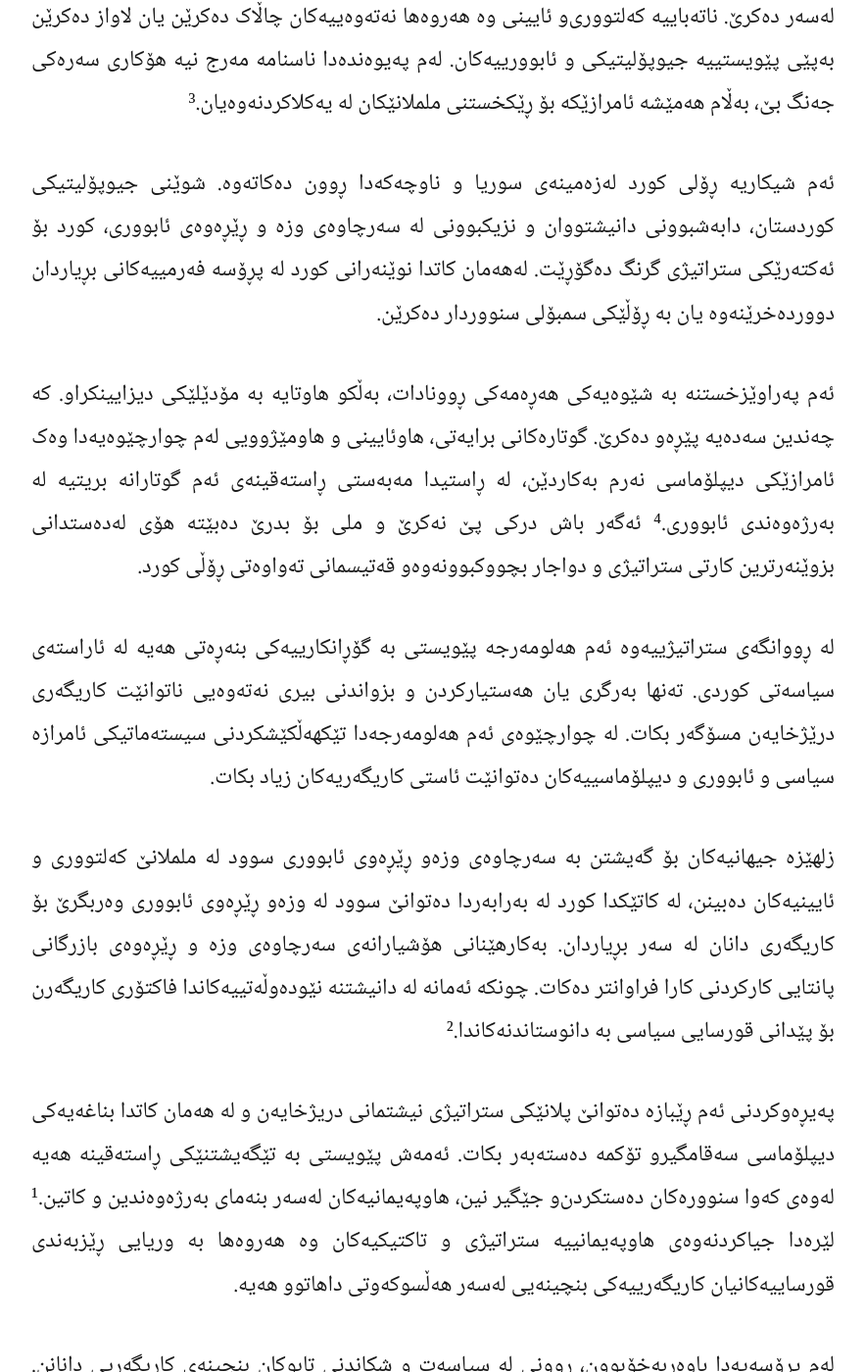
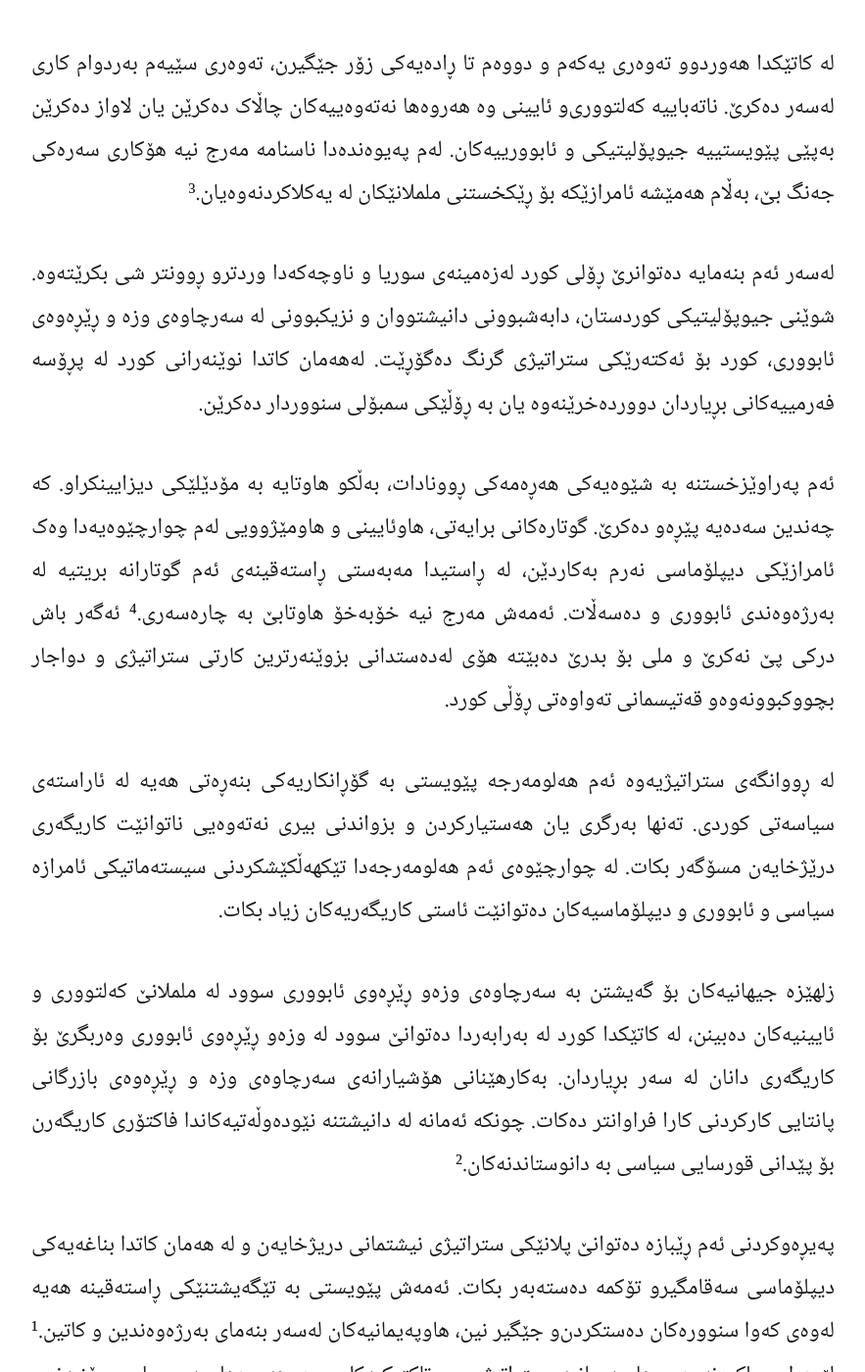
Before and after one commit to age-zero/age-zero.github.io, a Jekyll site: the page built from _posts/2026-02-10-strategie-ku.md, in a window 1280 px wide and 1400 px high, scrolled down 1890 px. Shown: the whole window at 98% size, without its empty margins (198-1081 px from the left). Built offline with Jekyll 4.4.1, drawn with Linux system fonts in a browser that asks for light colours; some of the changed text lies outside the part shown.

Commit message:
Syntax korrigiert

```diff
--- a/_posts/2026-02-10-strategie-ku.md
+++ b/_posts/2026-02-10-strategie-ku.md
@@ -13,29 +13,32 @@ cover: /images/202602-strategie-ku-v1.jpg
 ---
 خۆری هیچ نەتەوەو وڵاتێک بەبێ قوربانیدان هەڵنەهاتووەو لە مێژووشدا هیچ کام لە شۆرش‌و سەرهەڵدانەکان بەبێ کەم‌و کووڕی‌و نەنگی نەبوون. خۆری ئێمەش ئەم جارەیان لە ڕۆژاڤا هەڵهاتووەو پڕشنگدارە بە کەزی ژنان‌و کچانی کوردو پڕیەتی لە ووزەو خۆڕاگی.
 
-گومانی تێدا نیە کە خەبات‌و تێکۆشان بۆ ئازادی‌و سەربەخۆیی پشووی درێژی دەوێ‌و لەم رێگایەشدا هەموو کۆسپ‌و تەگەرەیەک دەتوانێ ببێ بە وانەیەک بۆ قۆناخ‌و هەنگاوەکانی دوای خۆی. ئەم ڕاستییە مێژووییە نیشانی دەدات کە گۆڕانکارییە سیاسییە گەورەکان هەمیشە بە ڕێگای پڕ لە پچڕان و تاقیکردنەوەدا تێدەپەڕن. ئەزموونە مێژووییەکانیش گەواهیدەری ئەوەن کە ساتەکانی وەستان، گۆڕینی ئاراستە و هەندێک جاریش شکست بەشێکی بنەڕەتی گۆڕانکارییە درێژخایەنەکانن. سەرئەنجام ئەوەی گرنگە، توانای ئەکتەرە سیاسییەکانە لەوەدەستهێنانی ئامانجی ستراتیژی نوێ لەسەربنەمای ئەم گۆڕانکاریانە.
+گومانی تێدا نیە کە خەبات‌و تێکۆشان بۆ ئازادی‌و سەربەخۆیی پشووی درێژی دەوێ‌و لەم رێگایەشدا هەموو کۆسپ‌و تەگەرەیەک دەتوانێ ببێ بە وانەیەک بۆ قۆناخ‌و هەنگاوەکانی دوای خۆی. ئەم ڕاستیە مێژووییە نیشانی دەدات کە گۆڕانکاریە سیاسیە گەورەکان هەمیشە بە ڕێگای پڕ لە پچڕان و تاقیکردنەوەدا تێدەپەڕن. ئەزموونە مێژووییەکانیش گەواهیدەری ئەوەن کە ساتەکانی وەستان، گۆڕینی ئاراستە و هەندێک جاریش شکست بەشێکی بنەڕەتی گۆڕانکاریە درێژخایەنەکانن. سەرئەنجام ئەوەی گرنگە، توانای ئەکتەرە سیاسیەکانە لەوەدەستهێنانی ئامانجی ستراتیژی نوێ لەسەربنەمای ئەم گۆڕانکاریانە.
 
-ڕاپەڕینی سوریا کە سەرەتا وەک بزووتنەوەیەکی ناڕەزایەتی یەکگرتوو دەردەکەوت، بە خێرایی گەشەی کرد و گۆڕا بۆ سیستەمێکی ئاڵۆزی ململانێ. لەم سیستەمەدا ئەکتەرە ناوخۆیی، ناوچەیی و نێودەوڵەتییەکان پێکەوە تێکەڵ بوون، و گرووپە جیاوازەکان بە بەرژەوەندی و ئامانجی جیاواز خۆیان ڕێکدەخست. بۆیە ئەو ململانێیە پێویستە کەمتر وەک ڕووداوێکی نەتەوەیی دابڕاو و زیاتر وەک بەشێک لە ئاقاریکی فراوانی دەسەڵاتی هەرێمی و نێودەوڵەتی تەماشا بکرێ.¹
+ڕاپەڕینی گەلانی سوریا کە سەرەتا وەک بزووتنەوەیەکی ناڕەزایەتی یەکگرتوو دەردەکەوت، بە خێرایی گەشەی کرد و گۆڕا بۆ سیستەمێکی ئاڵۆزی ململانێ. لەم سیستەمەدا ئەکتەرە ناوخۆیی، ناوچەیی و نێودەوڵەتیەکان پێکەوە تێکەڵ بوون، و گرووپە جیاوازەکان بە بەرژەوەندی و ئامانجی جیاواز خۆیان ڕێکدەخست. بۆیە ئەو ململانێیە پێویستە کەمتر وەک ڕووداوێکی نەتەوەیی دابڕاو و زیاتر وەک بەشێک لە ئاقاریکی فراوانی دەسەڵاتی هەرێمی و نێودەوڵەتی تەماشا بکرێ.¹
 
-گرنگیدان بەوەی ئایا ئەو گرووپ‌و هێزانە چۆن درووست بوون و لە کوێوە هێزیان گرت و کێ پاڵپشت‌و بزوێنەریان بووە کەمتر جێی بایەخە لەوەی بۆچی هەندێک ئەکتەر بەهێز، هەندێک لاواز کران و هەندێکیشیان بە شێوەیەکی مەبەستدار پەراوێز خران. ئەم پڕۆسانە پێڕەوی نەخشە درێژخایەنەکان دەکەن کە ڕەگ و ڕیشەیان لە مێژووی ڕۆژهەڵاتی ناوەڕاستدا چەسپاوو قووڵە.
+گرنگیدان بەوەی ئایا ئەو گرووپ و هێزانە چۆن درووست بوون و لە کوێوە هێزیان گرت و کێ پاڵپشت و بزوێنەریان بووە کەمتر جێی بایەخە لەوەی بۆچی هەندێک ئەکتەر بەهێز، هەندێک لاواز کران و هەندێکیشیان بە شێوەیەکی مەبەستدار پەراوێز خران. ئەم پڕۆسانە پێڕەوی نەخشە درێژخایەنەکان دەکەن کە ڕەگ و ڕیشەیان لە مێژووی ڕۆژهەڵاتی ناوەڕاستدا چەسپاوو قووڵە.
 
 مێژووی هاتن‌و مانەوەی زلهێزەکان لە ڕۆژهەلاتی ناوەڕاست بەرجەستە دەبێ لە سێ نەگۆڕی ستراتیژی:²
 
 1. دەستگەییشتن بە سەرچاوەکانی ووزە
+
 2. دەستەبەرکردنی ڕێڕەوەی گواستنەوەو بازاڕ
+
 3. بە ئامڕازکردنی سیاسی کەلتوورو ئایین
 
-لە کاتێک‌دا هەوردوو تەوەری یەکەم و دووەم تا ڕادەیەکی زۆر جێگیرن، تەوەری سێیەم بەردوام کاری لەسەر دەکرێ. ناتەباییە کەلتووری‌و ئایینی وە هەروەها نەتەوەییەکان چاڵاک دەکرێن یان لاواز دەکرێن بەپێی پێویستییە جیوپۆلیتیکی و ئابوورییەکان. لەم پەیوەندەدا ناسنامە مەرج نیە هۆکاری سەرەکی جەنگ بێ، بەڵام هەمێشە ئامرازێکە بۆ ڕێکخستنی ململانێکان لە یەکلاکردنەوەیان.³
 
-ئەم شیکاریە ڕۆلی کورد لەزەمینەی سوریا و ناوچەکەدا ڕوون دەکاتەوە. شوێنی جیوپۆلیتیکی کوردستان، دابەشبوونی دانیشتووان و نزیکبوونی لە سەرچاوەی وزە و ڕێڕەوەی ئابووری، کورد بۆ ئەکتەرێکی ستراتیژی گرنگ دەگۆڕێت. لەهەمان کاتدا نوێنەرانی کورد لە پڕۆسە فەرمییەکانی بڕیاردان دووردەخرێنەوە یان بە ڕۆڵێکی سمبۆلی سنووردار دەکرێن.
+لە کاتێکدا هەوردوو تەوەری یەکەم و دووەم تا ڕادەیەکی زۆر جێگیرن، تەوەری سێیەم بەردوام کاری لەسەر دەکرێ. ناتەباییە کەلتووری‌و ئایینی وە هەروەها نەتەوەییەکان چاڵاک دەکرێن یان لاواز دەکرێن بەپێی پێویستییە جیوپۆلیتیکی و ئابوورییەکان. لەم پەیوەندەدا ناسنامە مەرج نیە هۆکاری سەرەکی جەنگ بێ، بەڵام هەمێشە ئامرازێکە بۆ ڕێکخستنی ململانێکان لە یەکلاکردنەوەیان.³
 
-ئەم پەراوێزخستنە بە شێوەیەکی هەڕەمەکی ڕوونادات، بەڵکو هاوتایە بە مۆدێلێکی دیزایینکراو. کە چەندین سەدەیە پێڕەو دەکرێ. گوتارەکانی برایەتی، هاوئایینی و هاومێژوویی لەم چوارچێوەیەدا وەک ئامرازێکی دیپلۆماسی نەرم بەکاردێن، لە ڕاستیدا مەبەستی ڕاستەقینەی ئەم گوتارانە بریتیە لە بەرژەوەندی ئابووری.⁴ ئەگەر باش درکی پێ نەکرێ و ملی بۆ بدرێ دەبێتە هۆی لەدەستدانی بزوێنەرترین کارتی ستراتیژی‌ و دواجار بچووکبوونەوەو قەتیسمانی تەواوەتی ڕۆڵی کورد.
+لەسەر ئەم بنەمایە دەتوانرێ ڕۆلی کورد لەزەمینەی سوریا و ناوچەکەدا وردترو ڕوونتر شی بکرێتەوە. شوێنی جیوپۆلیتیکی کوردستان، دابەشبوونی دانیشتووان و نزیکبوونی لە سەرچاوەی وزە و ڕێڕەوەی ئابووری، کورد بۆ ئەکتەرێکی ستراتیژی گرنگ دەگۆڕێت. لەهەمان کاتدا نوێنەرانی کورد لە پڕۆسە فەرمییەکانی بڕیاردان دووردەخرێنەوە یان بە ڕۆڵێکی سمبۆلی سنووردار دەکرێن.
 
-لە ڕووانگەی ستراتیژییەوە ئەم هەلومەرجە پێویستی بە گۆڕانکارییەکی بنەڕەتی هەیە لە ئاراستەی سیاسەتی کوردی. تەنها بەرگری یان هەستیارکردن و بزواندنی بیری نەتەوەیی ناتوانێت کاریگەری درێژخایەن مسۆگەر بکات. لە چوارچێوەی ئەم هەلومەرجەدا تێکهەڵکێشکردنی سیستەماتیکی ئامرازە سیاسی و ئابووری و دیپلۆماسییەکان دەتوانێت ئاستی کاریگەریەکان زیاد بکات.
+ئەم پەراوێزخستنە بە شێوەیەکی هەڕەمەکی ڕوونادات، بەڵکو هاوتایە بە مۆدێلێکی دیزایینکراو. کە چەندین سەدەیە پێڕەو دەکرێ. گوتارەکانی برایەتی، هاوئایینی و هاومێژوویی لەم چوارچێوەیەدا وەک ئامرازێکی دیپلۆماسی نەرم بەکاردێن، لە ڕاستیدا مەبەستی ڕاستەقینەی ئەم گوتارانە بریتیە لە بەرژەوەندی ئابووری و دەسەڵات. ئەمەش مەرج نیە خۆبەخۆ هاوتابێ بە چارەسەری.⁴ ئەگەر باش درکی پێ نەکرێ و ملی بۆ بدرێ دەبێتە هۆی لەدەستدانی بزوێنەرترین کارتی ستراتیژی‌ و دواجار بچووکبوونەوەو قەتیسمانی تەواوەتی ڕۆڵی کورد.
 
-زلهێزە جیهانیەکان بۆ گەیشتن بە سەرچاوەی وزەو ڕێڕەوی ئابووری سوود لە ململانێ‌ کەلتووری و ئایینیەکان دەبینن، لە کاتێکدا کورد لە بەرابەردا دەتوانێ سوود لە وزەو ڕێڕەوی ئابووری وەربگرێ بۆ کاریگەری دانان لە سەر بڕیاردان. بەکارهێنانی هۆشیارانەی سەرچاوەی وزە و ڕێڕەوەی بازرگانی پانتایی کارکردنی کارا فراوانتر دەکات. چونکە ئەمانە لە دانیشتنە نێودەوڵەتییەکاندا فاکتۆری کاریگەرن بۆ پێدانی قورسایی سیاسی بە دانوستاندنەکاندا.²
+لە ڕووانگەی ستراتیژیەوە ئەم هەلومەرجە پێویستی بە گۆڕانکاریەکی بنەڕەتی هەیە لە ئاراستەی سیاسەتی کوردی. تەنها بەرگری یان هەستیارکردن و بزواندنی بیری نەتەوەیی ناتوانێت کاریگەری درێژخایەن مسۆگەر بکات. لە چوارچێوەی ئەم هەلومەرجەدا تێکهەڵکێشکردنی سیستەماتیکی ئامرازە سیاسی و ئابووری و دیپلۆماسیەکان دەتوانێت ئاستی کاریگەریەکان زیاد بکات.
 
-پەیڕەوکردنی ئەم ڕێبازە دەتوانێ پلانێکی ستراتیژی نیشتمانی دریژخایەن‌ و لە هەمان کاتدا بناغەیەکی دیپلۆماسی سەقامگیرو تۆکمە دەستەبەر بکات. ئەمەش پێویستی بە تێگەیشتنێکی ڕاستەقینە هەیە لەوەی کەوا سنوورەکان دەستکردن‌‌و جێگیر نین، هاوپەیمانیەکان لەسەر بنەمای بەرژەوەندین‌ و کاتین.¹ لێرەدا جیاکردنەوەی هاوپەیمانییە ستراتیژی و تاکتیکیەکان وە هەروەها بە وریایی ڕێزبەندی قورساییەکانیان کاریگەرییەکی بنچینەیی لەسەر هەڵسوکەوتی داهاتوو هەیە.
+زلهێزە جیهانیەکان بۆ گەیشتن بە سەرچاوەی وزەو ڕێڕەوی ئابووری سوود لە ململانێ‌ کەلتووری و ئایینیەکان دەبینن، لە کاتێکدا کورد لە بەرابەردا دەتوانێ سوود لە وزەو ڕێڕەوی ئابووری وەربگرێ بۆ کاریگەری دانان لە سەر بڕیاردان. بەکارهێنانی هۆشیارانەی سەرچاوەی وزە و ڕێڕەوەی بازرگانی پانتایی کارکردنی کارا فراوانتر دەکات. چونکە ئەمانە لە دانیشتنە نێودەوڵەتیەکاندا فاکتۆری کاریگەرن بۆ پێدانی قورسایی سیاسی بە دانوستاندنەکان.²
+
+پەیڕەوکردنی ئەم ڕێبازە دەتوانێ پلانێکی ستراتیژی نیشتمانی دریژخایەن‌ و لە هەمان کاتدا بناغەیەکی دیپلۆماسی سەقامگیرو تۆکمە دەستەبەر بکات. ئەمەش پێویستی بە تێگەیشتنێکی ڕاستەقینە هەیە لەوەی کەوا سنوورەکان دەستکردن‌‌و جێگیر نین، هاوپەیمانیەکان لەسەر بنەمای بەرژەوەندین‌ و کاتین.¹ لێرەدا جیاکردنەوەی هاوپەیمانیە ستراتیژی و تاکتیکیەکان وە هەروەها بە وریایی ڕێزبەندی قورساییەکانیان کاریگەریەکی بنچینەیی لەسەر هەڵسوکەوتی داهاتوو هەیە.
 
 لەم پڕۆسەیەدا باوەڕبەخۆبوون، ڕوونی لە سیاسەت و شکاندنی تابوکان بنچینەی کاریگەریی دانانن. سیاسەتی شەرمنانە یان خۆخستنە ناو قۆرتی قوربانی و بە زەیی دەبیتە هۆی دابەزینی هیزی گفتوگۆ و کەمبوونەوەی متمانەی هاوبەشەکان.
 
```
